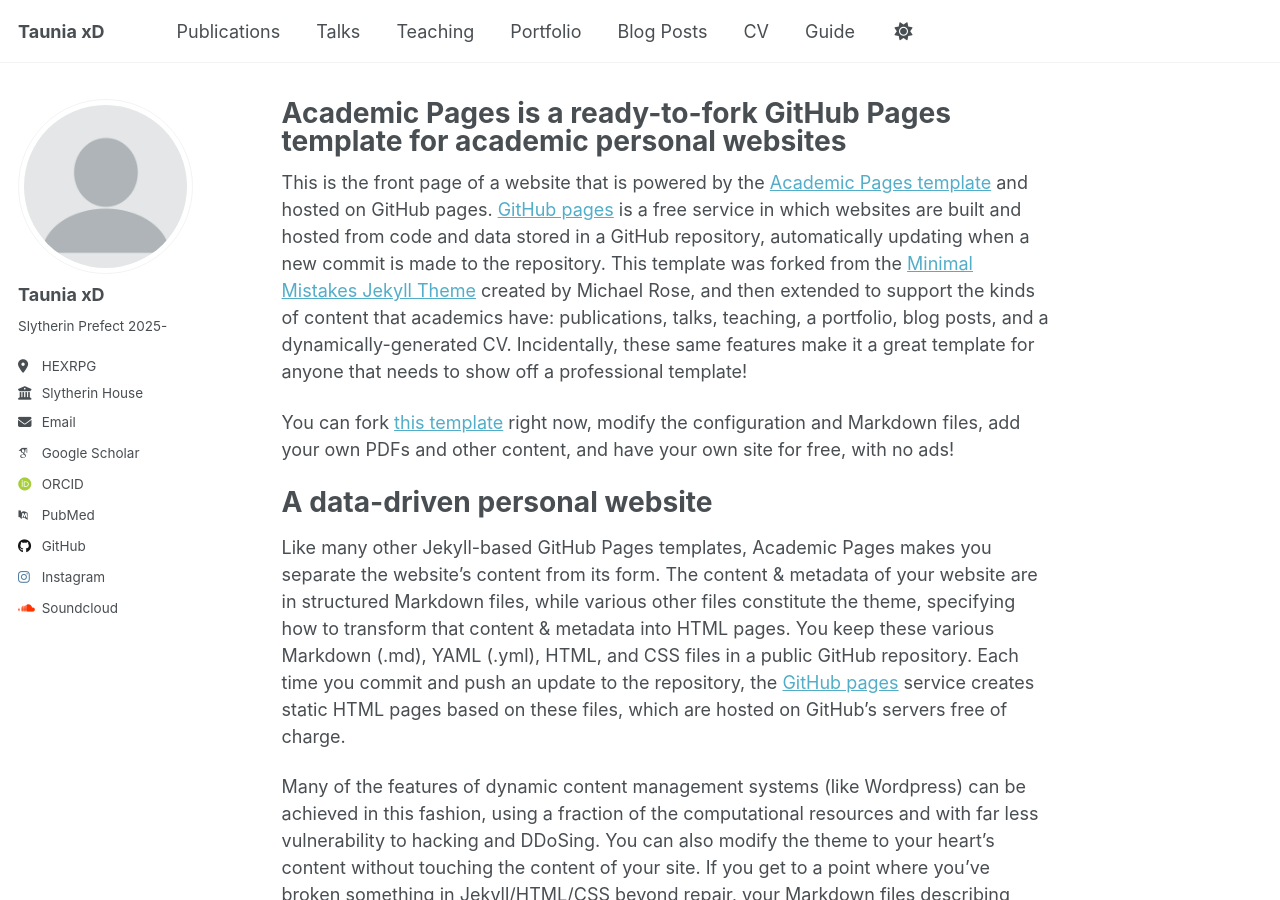
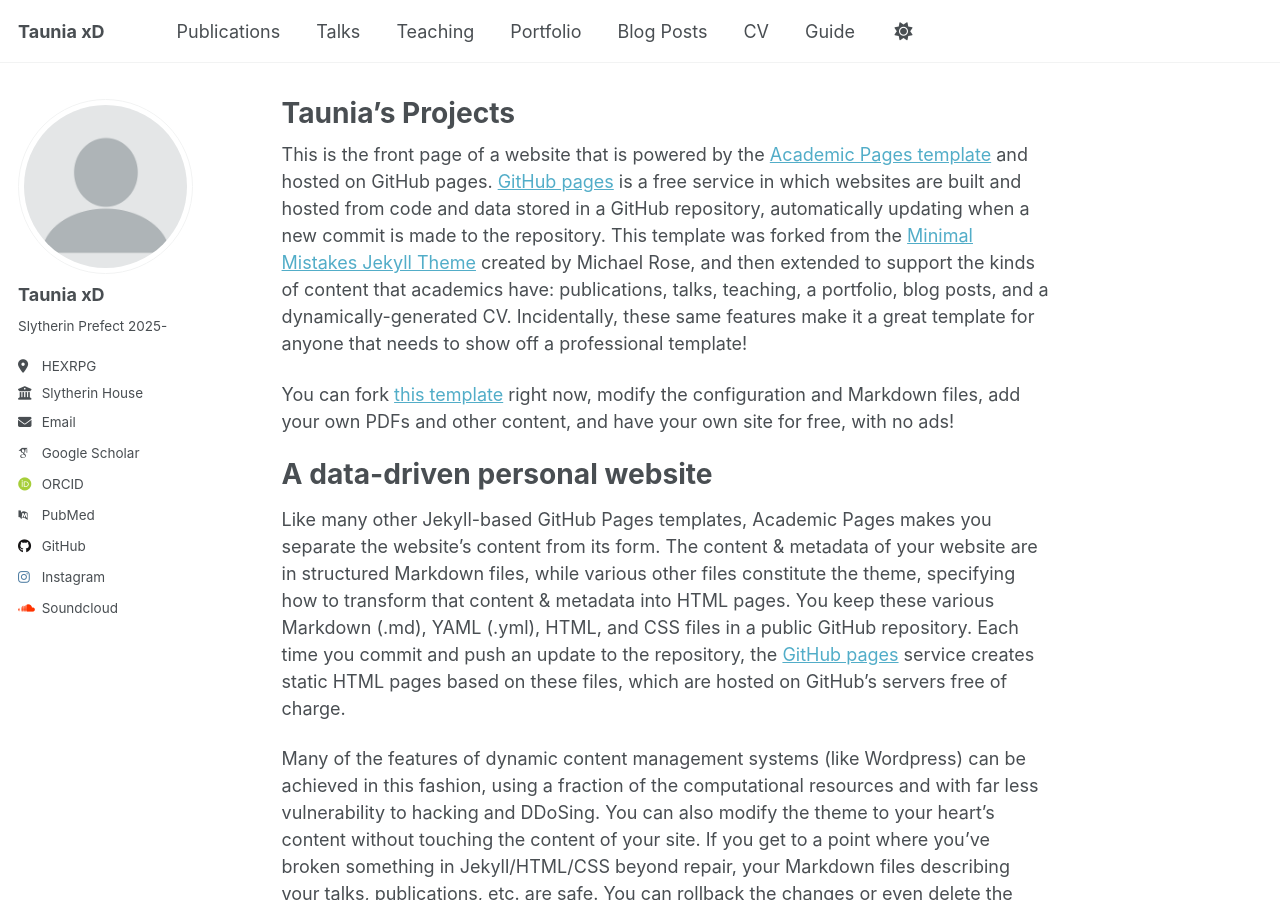
Before and after one commit to tauniaxd/tauniaxd.github.io, a Jekyll site: the page built from _pages/about.md, in a window 1280 px wide and 900 px high. Built offline with Jekyll 4.4.1, drawn with Linux system fonts in a browser that asks for light colours; some web fonts are replaced; a script that is not in the unit is left out.

Commit message:
Update about.md

```diff
--- a/_pages/about.md
+++ b/_pages/about.md
@@ -1,6 +1,6 @@
 ---
 permalink: /
-title: "Academic Pages is a ready-to-fork GitHub Pages template for academic personal websites"
+title: "Taunia's Projects"
 author_profile: true
 redirect_from:
   - /about/
```
